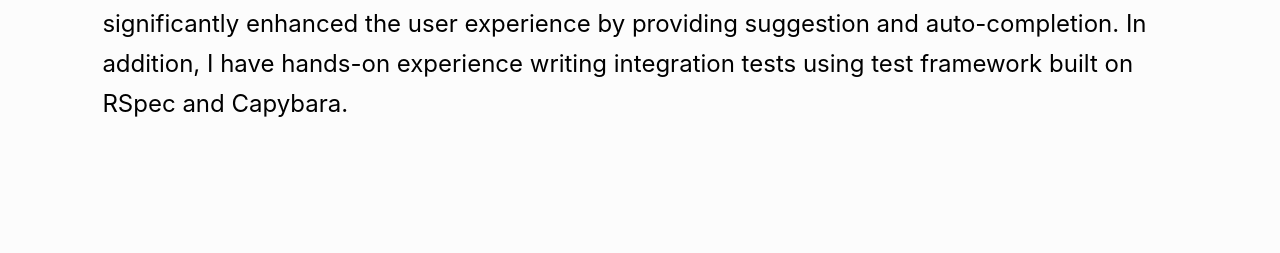
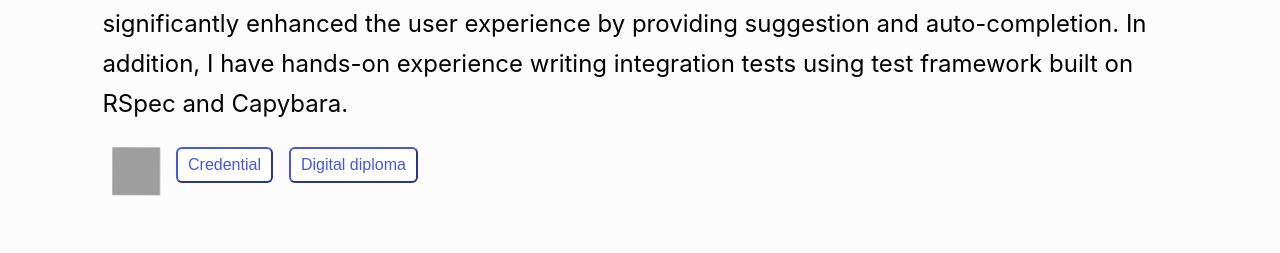
Before and after one commit to HienXuanPham/portfolio, a React (Create React App) app: page / in a window 1280 px wide. Shown: the part 1200-1453 px from the top of the page. Built offline with nearby package versions, Linux system fonts and the light colour scheme; grey boxes are pictures that could not be loaded.

Commit message:
added show credential and digital diploma (#11)

```diff
--- a/src/App.css
+++ b/src/App.css
@@ -8,8 +8,6 @@
 
 .viewport {
   min-height: 100vh;
-  /* display: flex;
-  justify-content: center; */
 }
 
 .layout {
@@ -47,3 +45,22 @@
     transform: translateX(0);
   }
 }
+
+.button-link {
+  text-decoration: none;
+}
+
+.button-style {
+  padding: 7px 10px;
+  font-size: 16px;
+  margin: .5rem;
+  background-color: white;
+  border-radius: 6px;
+  border-color: var(--primary-color);
+  color: var(--primary-color);
+}
+
+button:hover {
+  color: white;
+  background-color: var(--primary-color);
+}
--- a/src/components/AboutMe.js
+++ b/src/components/AboutMe.js
@@ -19,6 +19,29 @@ const AboutMe = () => {
           have hands-on experience writing integration tests using test
           framework built on RSpec and Capybara.
         </p>
+        <div className="show-credentials">
+          <img
+            className="diploma"
+            src="https://img.icons8.com/nolan/64/diploma.png"
+            alt="diploma"
+          />
+          <a
+            href="https://certificate.adadevelopersacademy.org/5f1b3f33-01f4-424d-941a-acf20c2694c6#gs.5tevmq"
+            target="_blank"
+            rel="noopener noreferrer"
+            className="button-link"
+          >
+            <button className="button-style">Credential</button>
+          </a>
+          <a
+            href="https://www.parchment.com/u/award/a77a80bd72ecec752ffd105017dd2575"
+            target="_blank"
+            rel="noopener noreferrer"
+            className="button-link"
+          >
+            <button className="button-style">Digital diploma</button>
+          </a>
+        </div>
       </div>
     </section>
   );
--- a/src/components/Skills.js
+++ b/src/components/Skills.js
@@ -19,21 +19,21 @@ const Skills = () => {
       <div className="layout">
         <h2 className="skill-header">Skills</h2>
         <div className="skills-wrapper">
-          <div className="first-set animate__animated animate__pulse">
+          <div className="first-set">
             <img src={pythonIcon} alt="" className="icon icon-card" />
             <img src={jsIcon} alt="" className="icon icon-card" />
             <img src={javaIcon} alt="" className="icon icon-card" />
             <img src={cppIcon} alt="" className="icon icon-card" />
           </div>
 
-          <div className="second-set animate__animated animate__pulse">
+          <div className="second-set">
             <img src={html5Icon} alt="" className="icon icon-card" />
             <img src={css3Icon} alt="" className="icon icon-card" />
             <img src={postgresqlIcon} alt="" className="icon icon-card" />
             <img src={reactIcon} alt="" className="icon icon-card" />
           </div>
 
-          <div className="third-set animate__animated animate__pulse">
+          <div className="third-set">
             <img src={gitIcon} alt="" className="icon icon-card" />
             <img src={githubIcon} alt="" className="icon icon-card" />
             <img src={herokuIcon} alt="" className="icon icon-card" />
--- a/src/styles/AboutMe.css
+++ b/src/styles/AboutMe.css
@@ -14,3 +14,18 @@
   line-height: var(--line-height);
   padding: 0.4rem;
 }
+
+.show-credentials {
+  display: flex;
+  margin: .5rem;
+}
+
+.diploma {
+  padding: 5px;
+  width: 54px;
+  height: 54px;
+  margin: 5px;
+  animation-name: tada;
+  animation-duration: 2.5s;
+  animation-iteration-count: 100;
+}
--- a/src/styles/Hero.css
+++ b/src/styles/Hero.css
@@ -16,8 +16,6 @@
 .bio {
   width: 30rem;
   padding: 0.625rem;
-  /* border-radius: 6px;
-  box-shadow: 0px 2px 15px 2px var(--primary-shadow); */
 }
 
 .bio-title {
@@ -32,7 +30,7 @@
 }
 
 .bio-title .waving {
-  animation: wobble 2.5s 5;
+  animation: wobble 2.5s 10;
   animation-delay: 0.5s;
   display: inline-block;
 }
--- a/src/styles/Projects.css
+++ b/src/styles/Projects.css
@@ -11,7 +11,6 @@
   font-size: var(--font-size-2);
   font-weight: var(--bold-font);
   margin-bottom: var(--bottom-margin-2);
-  /* margin-top: var(--top-margin); */
 }
 
 .row {
@@ -44,25 +43,5 @@
 }
 
 .project-img {
-  /* height: auto; */
   max-width: 65%;
 }
-
-.button-link {
-  text-decoration: none;
-}
-
-.button-style {
-  padding: 7px 10px;
-  font-size: 16px;
-  margin: .5rem;
-  background-color: white;
-  border-radius: 6px;
-  border-color: var(--primary-color);
-  color: var(--primary-color);
-}
-
-button:hover {
-  color: white;
-  background-color: var(--primary-color);
-}
```
Also changed, not shown: src/index.css (line endings or trailing spaces), src/styles/NavBar.css (line endings or trailing spaces), src/styles/Skills.css (line endings or trailing spaces), src/styles/ThankYou.css (line endings or trailing spaces), src/styles/UpwardArrow.css (line endings or trailing spaces).
